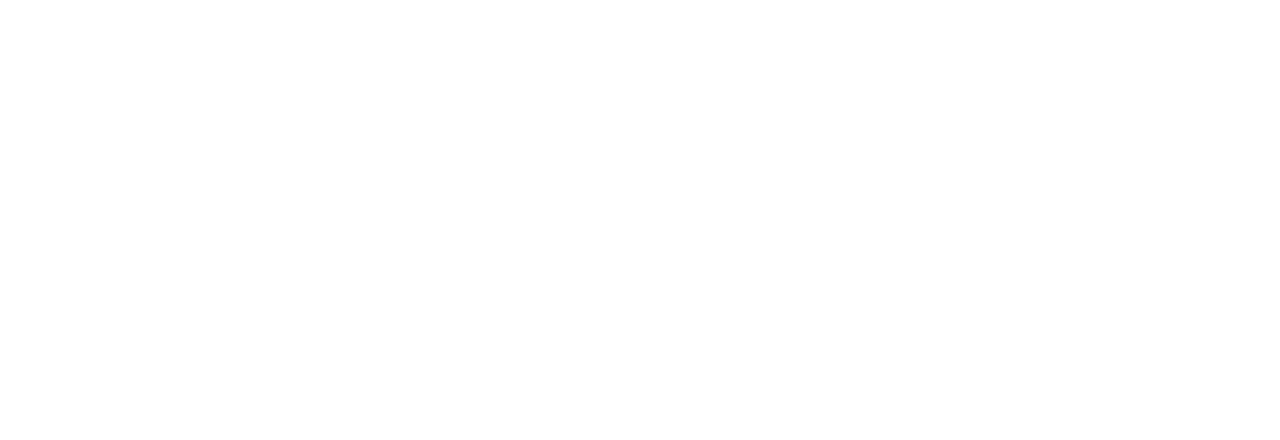
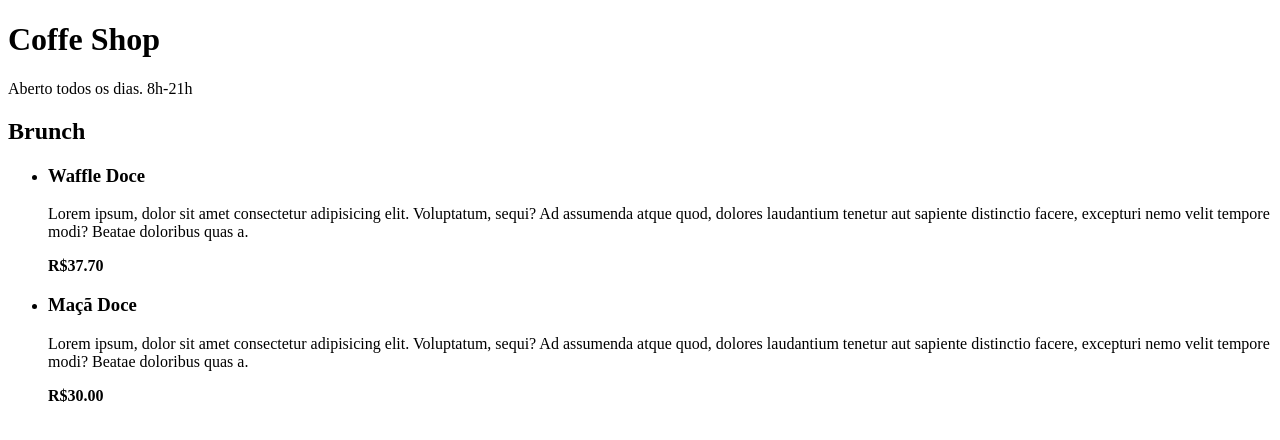
Before and after one commit to gabrieldasneves/CoffeShop, a plain HTML site: page index.html in a window 1280 px wide. Drawn offline with Linux system fonts and the light colour scheme.

Commit message:
HTML preparation

```diff
--- a/index.html
+++ b/index.html
@@ -8,5 +8,43 @@
 </head>
 <body>
 
+    <header>
+    <h1>Coffe Shop</h1>
+    <p>Aberto todos os dias. 8h-21h</p>
+    </header>
+
+    <section>
+        <h2>Brunch</h2>
+        <ul>
+            <li>
+                <div class="details">
+                    <h3 >Waffle Doce</h3>
+                    <p class="description">Lorem ipsum, dolor sit amet consectetur adipisicing elit.
+                         Voluptatum, sequi? Ad assumenda atque quod, dolores laudantium
+                         tenetur aut sapiente distinctio facere, excepturi nemo velit
+                          tempore modi? Beatae doloribus quas a.</p>
+                </div>
+                <strong>
+                    R$37.70
+                </strong>
+            </li>
+            <li>
+                <div class="details">
+                    <h3 >Maçã Doce</h3>
+                    <p class="description">Lorem ipsum, dolor sit amet consectetur adipisicing elit.
+                         Voluptatum, sequi? Ad assumenda atque quod, dolores laudantium
+                         tenetur aut sapiente distinctio facere, excepturi nemo velit
+                          tempore modi? Beatae doloribus quas a.</p>
+                </div>
+                <strong>
+                    R$30.00
+                </strong>
+            </li>
+        </ul>
+    </section>
+
+    <section>
+    </section>
+
 </body>
 </html>
```
